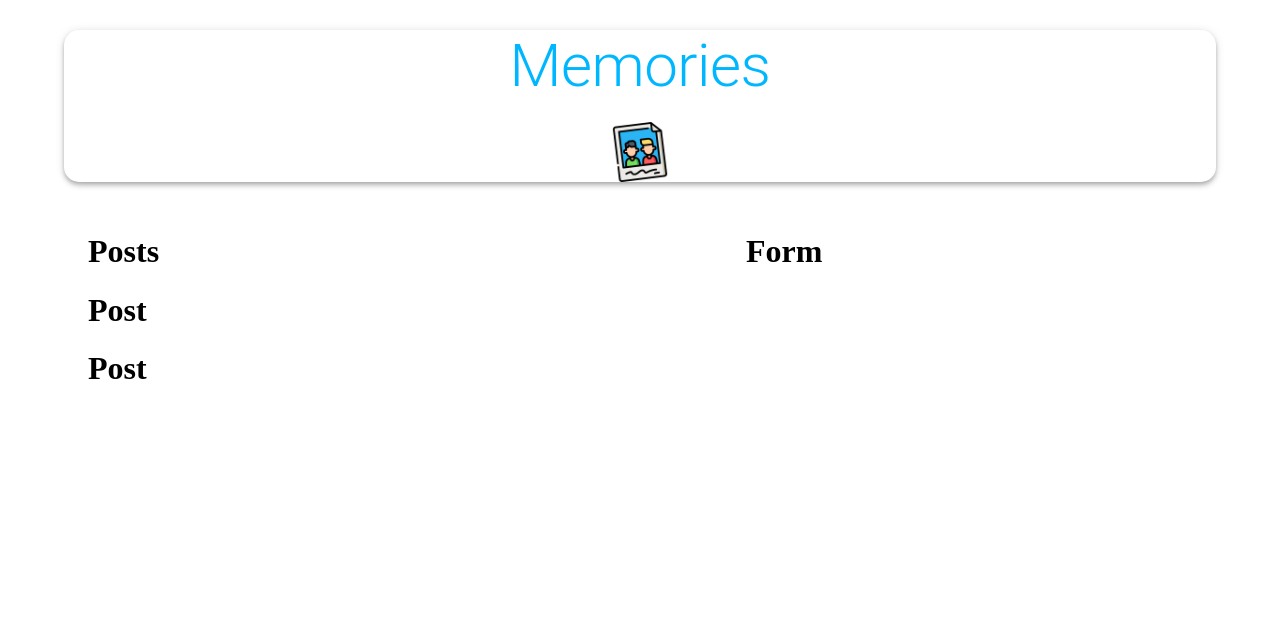
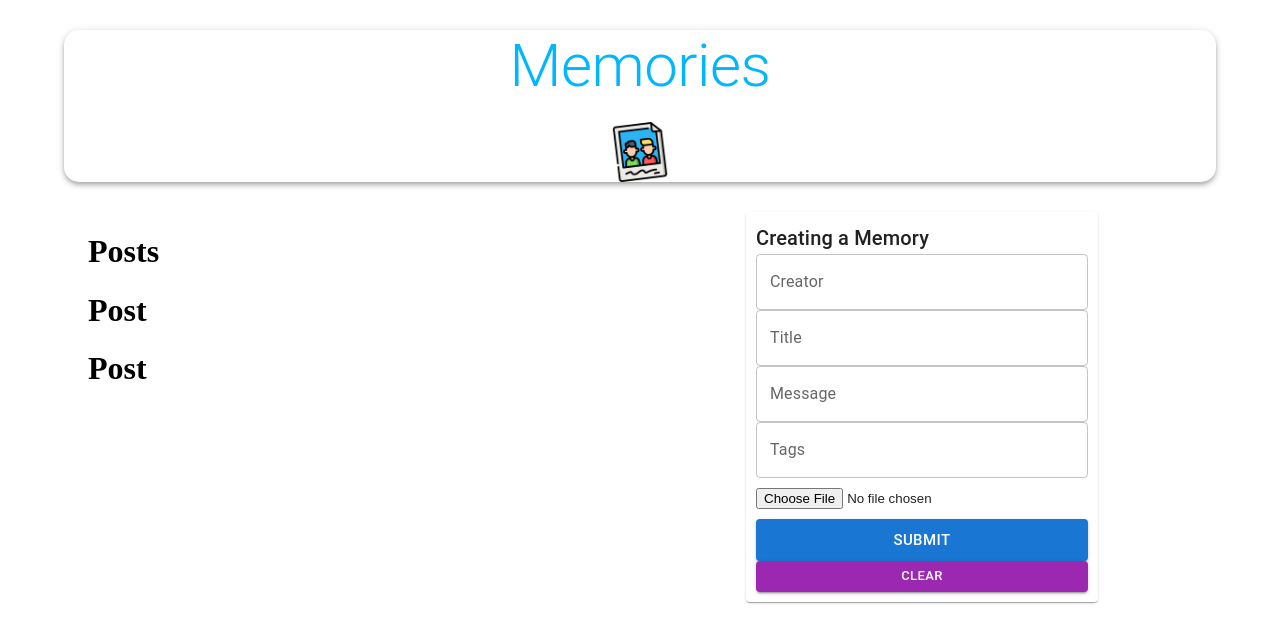
Before and after one commit to iigunchev/mern-crud-app, a React (Create React App) app in the folder client/: page / in a window 1280 px wide. Shown: the top 642 px of the page. Built offline with nearby package versions, Linux system fonts and the light colour scheme; no server answers.

Commit message:
form creation

```diff
--- a/client/src/components/Form/Form.js
+++ b/client/src/components/Form/Form.js
@@ -1,10 +1,77 @@
-import React from 'react';
+import React, { useState } from 'react';
+import { TextField, Button, Typography, Paper } from '@mui/material';
+import FileBase from "react-file-base64";
 
 import"./Form.scss";
 
 export const Form = () => {
+  const [postData, setPostData] = useState({
+    creator: "",
+    title: "",
+    message: "",
+    tags: "",
+    selectedFile: ""
+  });
+
+  const handleSubmit = () => {
+
+  };
+
+  const clear = () => {
+
+  };
+
   return (
-    <h1>Form</h1>
+    <Paper className="paper">
+      <form autoComplete="off" noValidate className="form" onClick={handleSubmit}>
+        <Typography variant="h6" className="">Creating a Memory</Typography>
+        <TextField
+        className="formInput"
+        name="creator"
+        variant="outlined"
+        label="Creator"
+        fullWidth
+        value={postData.creator}
+        onChange={(e) => setPostData({...postData, creator: e.target.value})}
+        />
+        <TextField
+        className="formInput"
+        name="title"
+        variant="outlined"
+        label="Title"
+        fullWidth
+        value={postData.title}
+        onChange={(e) => setPostData({...postData, title: e.target.value})}
+        />
+        <TextField
+        className="formInput"
+        name="message"
+        variant="outlined"
+        label="Message"
+        fullWidth
+        value={postData.message}
+        onChange={(e) => setPostData({...postData, message: e.target.value})}
+        />
+        <TextField
+        className="formInput"
+        name="tags"
+        variant="outlined"
+        label="Tags"
+        fullWidth
+        value={postData.tags}
+        onChange={(e) => setPostData({...postData, tags: e.target.value})}
+        />
+        <div className="fileInput">
+          <FileBase
+            type="file"
+            multiple={false}
+            onDone={(base64) => setPostData({ ...postData, selectedFile: base64 })}
+          />
+        </div>
+        <Button className="buttonSubmit" variant="contained" size="large" color="primary" type="submit" fullWidth>Submit</Button>
+        <Button variant="contained" color="secondary" size="small" onClick={clear} fullWidth>Clear</Button>
+      </form>
+    </Paper>
   )
 }
 
--- a/client/src/components/Form/Form.scss
+++ b/client/src/components/Form/Form.scss
@@ -2,11 +2,15 @@
     display: flex;
     flex-wrap: wrap;
     justify-tracks: center;
+    padding: 10px;
   }
 .fileInput {
   width: 97%;
   margin: 10px 0;
   }
+.formInput {
+  margin: 10px;
+}
 .buttonSubmit {
-  margin-bottom: 10;
+  margin: 10px 0px;
   }
```
